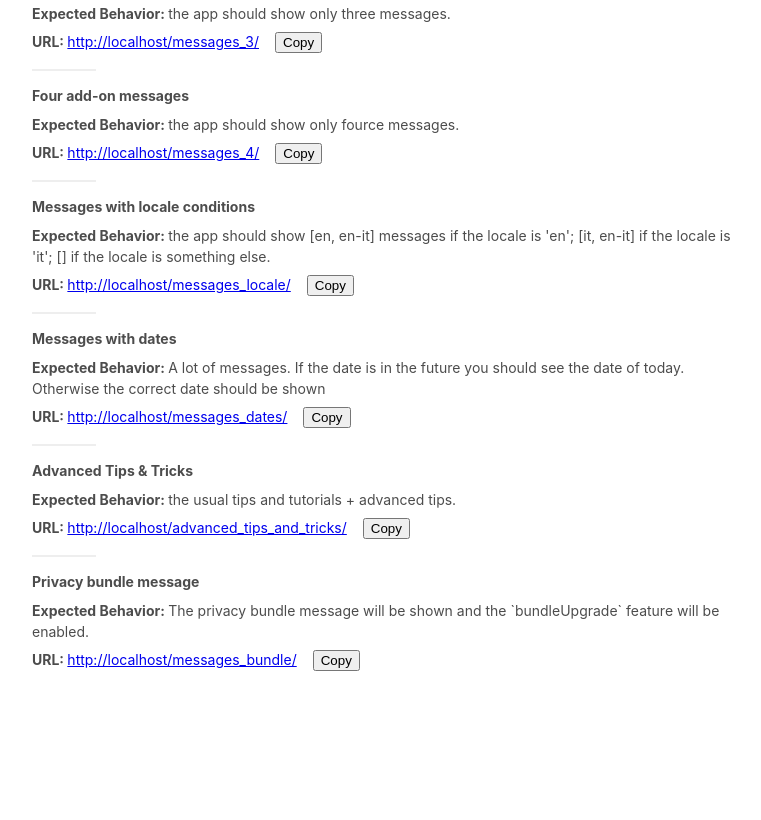
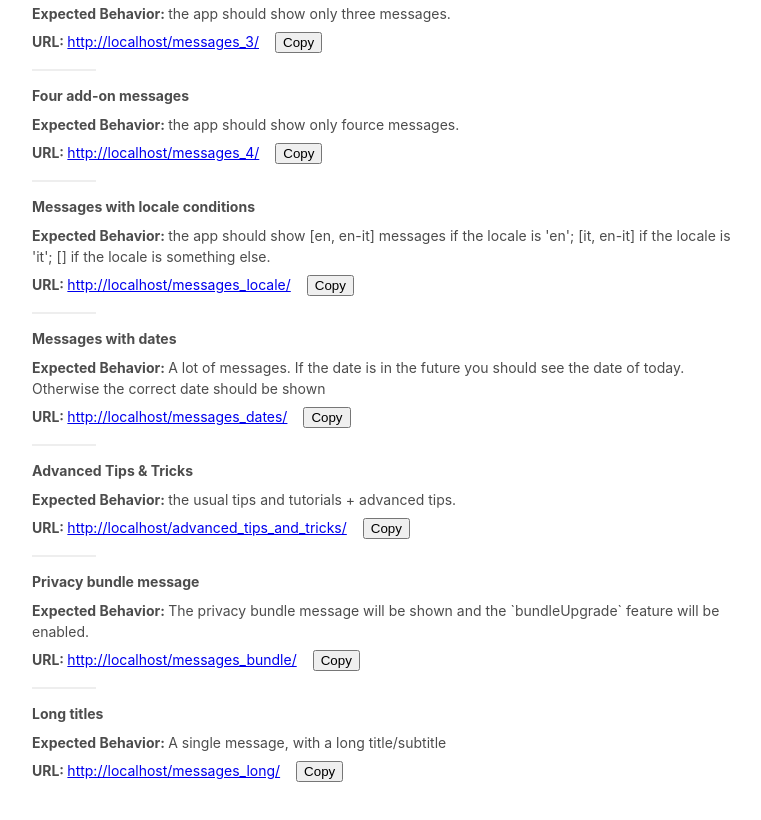
Before and after one commit to bakulf/vpn-addons-test, a plain HTML site: page index.html in a window 1280 px wide. Shown: the part 1133-1953 px from the top of the page, without its empty margins (258-1019 px from the left). Before the commit the page ends 1844 px from the top, so only its background shows below. Drawn offline with Linux system fonts and the light colour scheme.

Commit message:
Extra scenario with long title/subtitle

```diff
--- a/index.html
+++ b/index.html
@@ -121,7 +121,12 @@
         title: "Privacy bundle message",
         expectedBehavior: "The privacy bundle message will be shown and the `bundleUpgrade` feature will be enabled.",
         url: "/messages_bundle/"
-      }
+      },
+      {
+        title: "Long titles",
+        expectedBehavior: "A single message, with a long title/subtitle",
+        url: "/messages_long/"
+      },
     ];
 
     const div = document.createElement('content');
```
Also changed, not shown: messages_long/manifest.json (added), 1 other file.
